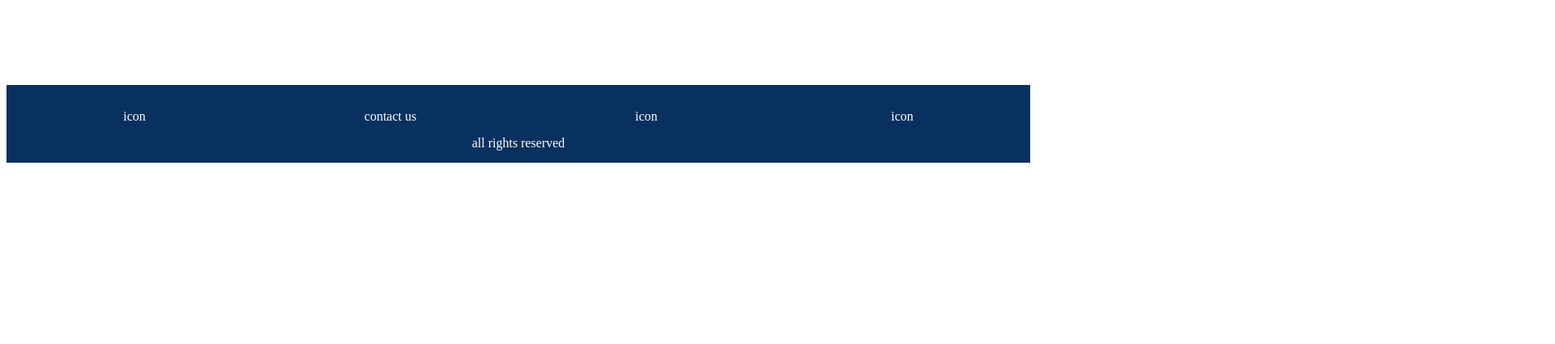
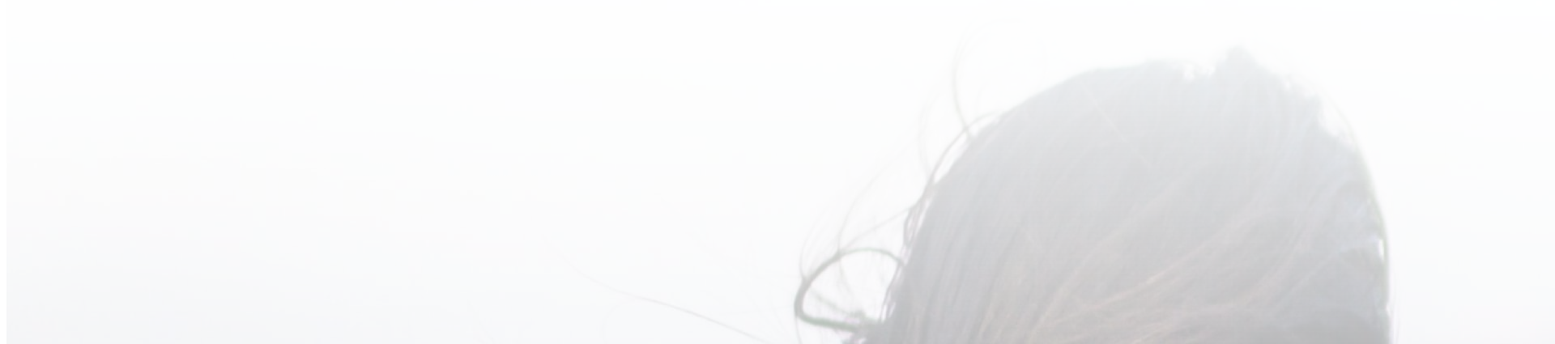
Before and after one commit to klichweronika/next-trip-portfolio, a React (Create React App) app: page / in a window 1280 px wide. Shown: the part 571-996 px from the top of the page at 81% size, 1920 px wide, since content can reach past the window. Before the commit the page ends 800 px from the top, so only its background shows below. Built offline with nearby package versions, Linux system fonts and the light colour scheme.

Commit message:
Add ImageSection styles

```diff
--- a/src/pages/ImageSection.tsx
+++ b/src/pages/ImageSection.tsx
@@ -1,13 +1,23 @@
 import { ReactElement } from "react";
 import styled from "styled-components";
+import MainSectionImage from "../assets/images/main-section-image.jpg";
 
 function ImageSection(): ReactElement {
-  return <ImageSectionContainer></ImageSectionContainer>;
+  return (
+    <ImageSectionContainer>
+      <BackgroundImage src={MainSectionImage} alt="sea" />
+    </ImageSectionContainer>
+  );
 }
 
 const ImageSectionContainer = styled.div`
-  min-height: 20rem;
+  min-height: 10rem;
   display: flex;
 `;
 
+const BackgroundImage = styled.img`
+  flex: 1;
+  mask-image: linear-gradient(to bottom, rgba(0, 0, 0, 0), rgba(0, 0, 0, 1));
+`;
+
 export default ImageSection;
--- a/src/pages/MainPage.tsx
+++ b/src/pages/MainPage.tsx
@@ -1,8 +1,8 @@
+import ImageSection from "./ImageSection";
 import { ReactElement } from "react";
-import styled from "styled-components";
 import AssistanceInformation from "./AssistanceInformation";
 import ContactForm from "./ContactForm";
-import ImageSection from "./ImageSection";
+import styled from "styled-components";
 
 function MainPage(): ReactElement {
   return (
@@ -20,7 +20,7 @@ function MainPage(): ReactElement {
 const FormSection = styled.div`
   display: flex;
   flex-direction: row;
-  min-height: 20rem;
+  min-height: 30rem;
   flex: 1;
 `;
 
```
